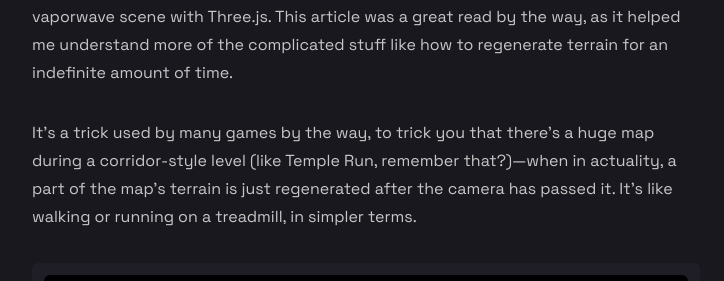
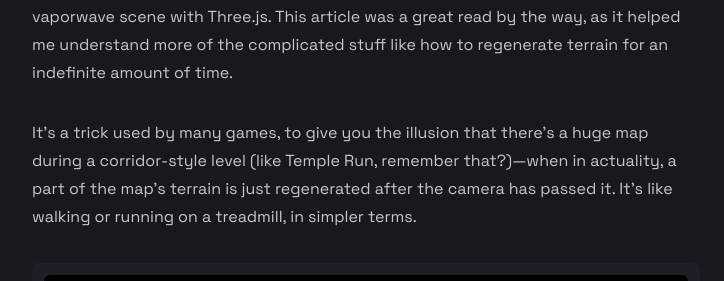
Before and after one commit to jdichh/portfolio-next, a Next.js app: page /posts/my-first-shenanigans-in-3d in a window 1280 px wide. Shown: the part 3085-3366 px from the top of the page, without its empty margins (274-998 px from the left). Built offline with nearby package versions, Linux system fonts and the light colour scheme.

Commit message:
reduced repetitiveness in section3

```diff
--- a/src/pages/posts/my-first-shenanigans-in-3d/index.tsx
+++ b/src/pages/posts/my-first-shenanigans-in-3d/index.tsx
@@ -198,7 +198,7 @@ export default function index() {
             </p>
 
             <p className="leading-7 mb-8 opacity-90">
-              It's a trick used by many games by the way, to trick you that
+              It's a trick used by many games, to give you the illusion that
               there's a huge map during a corridor-style level (like Temple Run,
               remember that?)—when in actuality, a part of the map's terrain is
               just regenerated after the camera has passed it. It's like walking
```
